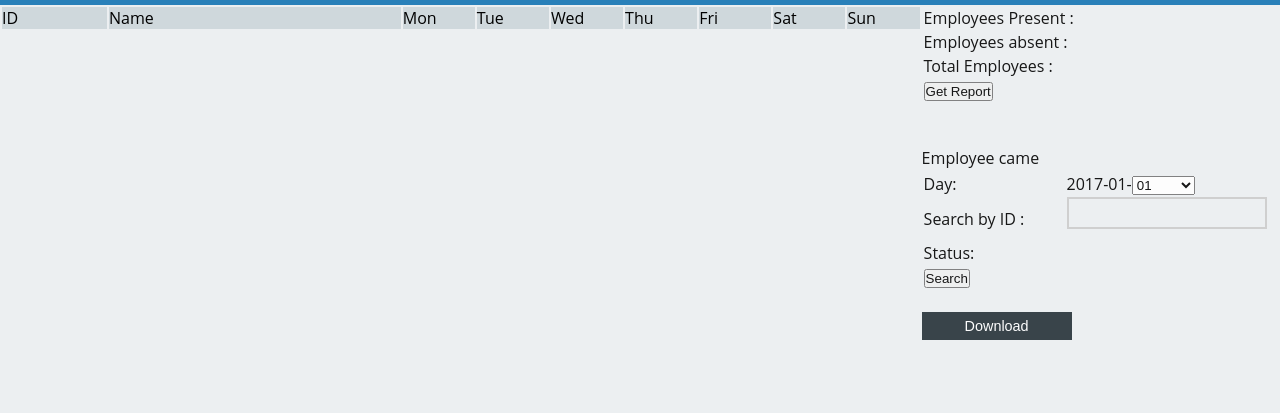
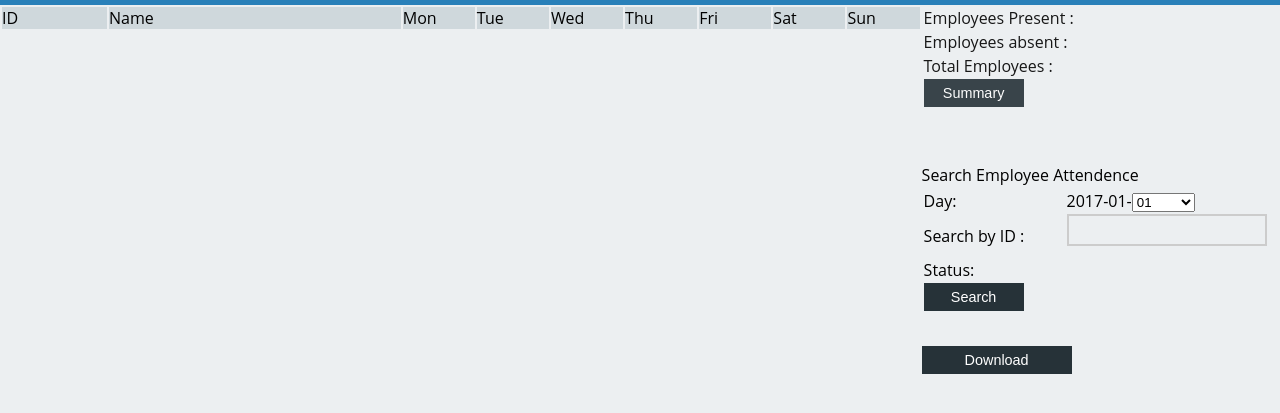
Before and after one commit to BhasuraSuseen/panaduraHGP, a PHP site: page /attendence/doctor.php in a window 1280 px wide. Shown: the top 413 px of the page. Run offline with PHP 8.4, Linux system fonts and the light colour scheme; data that the repository does not hold is empty.

Commit message:
doc itrface

```diff
--- a/attendence/doctor.php
+++ b/attendence/doctor.php
@@ -11,7 +11,7 @@
                 <div class="attmiddle_left">
                     <div style="height: 650px">
                         <div style="overflow-y: scroll">
-                            <?php include './doctoratt.php'; ?>
+                            <?php include 'doctoratt.php'; ?>
                         </div>
                     </div>
                 </div>
@@ -22,15 +22,15 @@
                             <tr><td style="width:70%">Employees Present :</td><td><strong id="st1"></strong></td></tr>
                             <tr><td style="width:70%">Employees absent :</td><td><strong id="st2"></strong></td></tr>
                             <tr><td style="width:70%">Total Employees :</td><td><strong id="st3"></strong></td></tr>
-                            <tr><td style="width:60%;"><button class="black_btn" onclick="loadDrdata()">Get Report</button></td></tr>
+                            <tr><td style="width:60%;"><button class="attblack_btn" onclick="loadDrdata()">Summary</button></td></tr>
 
                         </table>
                     </div>
                     <br><br>
-                    <div class="attrecordstyl">
+                    <div class="recordstyl">
 
                         <table border="0" style="width: 100%">
-                            <tr>Employee came</tr>
+                            <tr>Search Employee Attendence</tr>
                             <tr><td style="width:40%">Day:</td><td><?php echo $yearmon;?><select class="styled-select" style="width:30%" id="day">
 
 
@@ -52,7 +52,7 @@
                                 </td></tr>
                             <tr><td style="width:40%">Search by ID :</td><td><input type="text" id="serId"></td></tr>
                             <tr><td style="width:40%">Status:</td><td><label id="st6"></label></td></tr>
-                            <tr><td><button class="black_btn" onclick="searchAttends(document.getElementById('day').value, document.getElementById('serId').value)" >Search</button></td></tr>
+                            <tr><td><button class="attblack_btn" onclick="searchAttends(document.getElementById('day').value, document.getElementById('serId').value)" >Search</button></td></tr>
                         </table>
                         <br>
                             <button class="attblack_btn" style="width: 150px" type="submit" onclick="callme();">Download</button>
```
